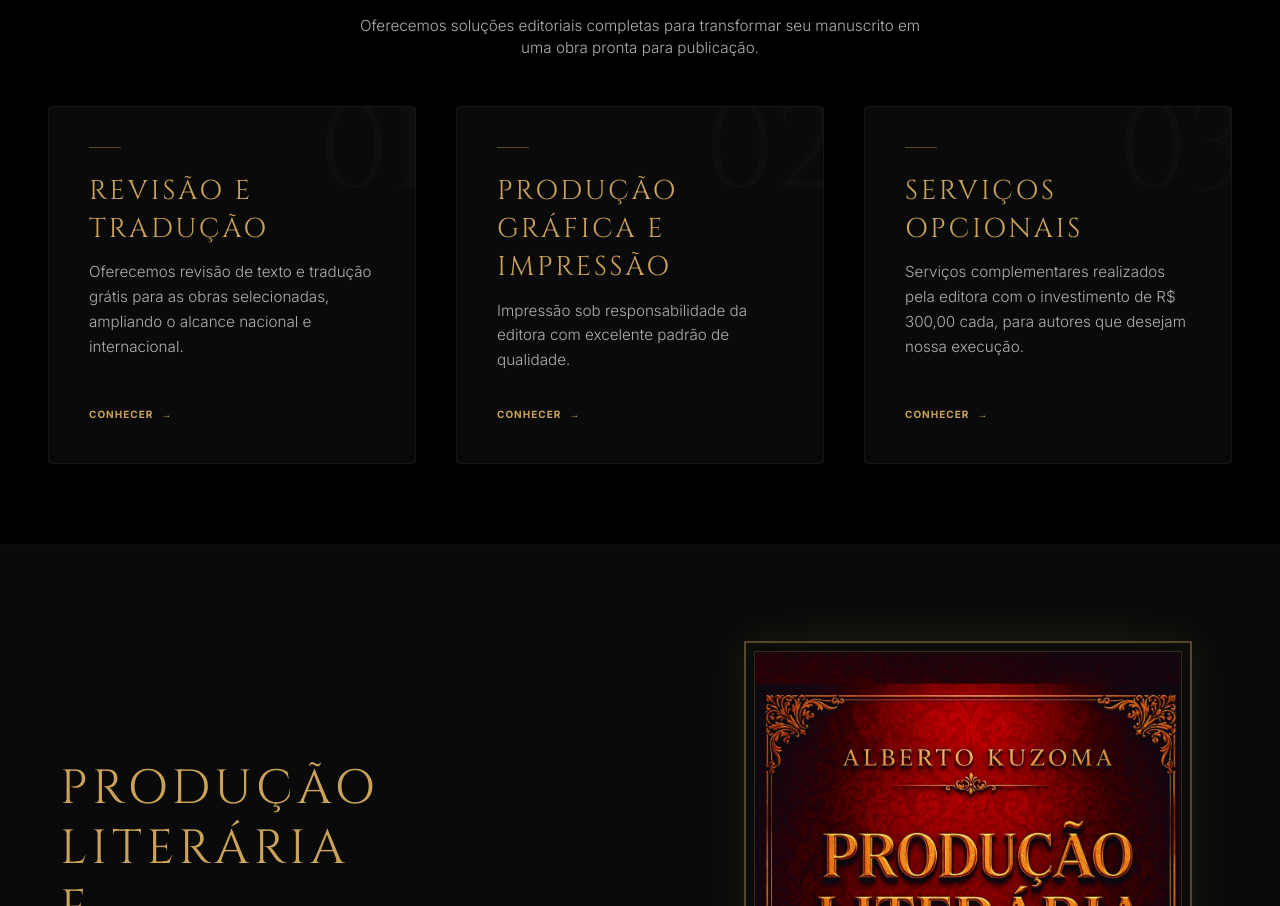
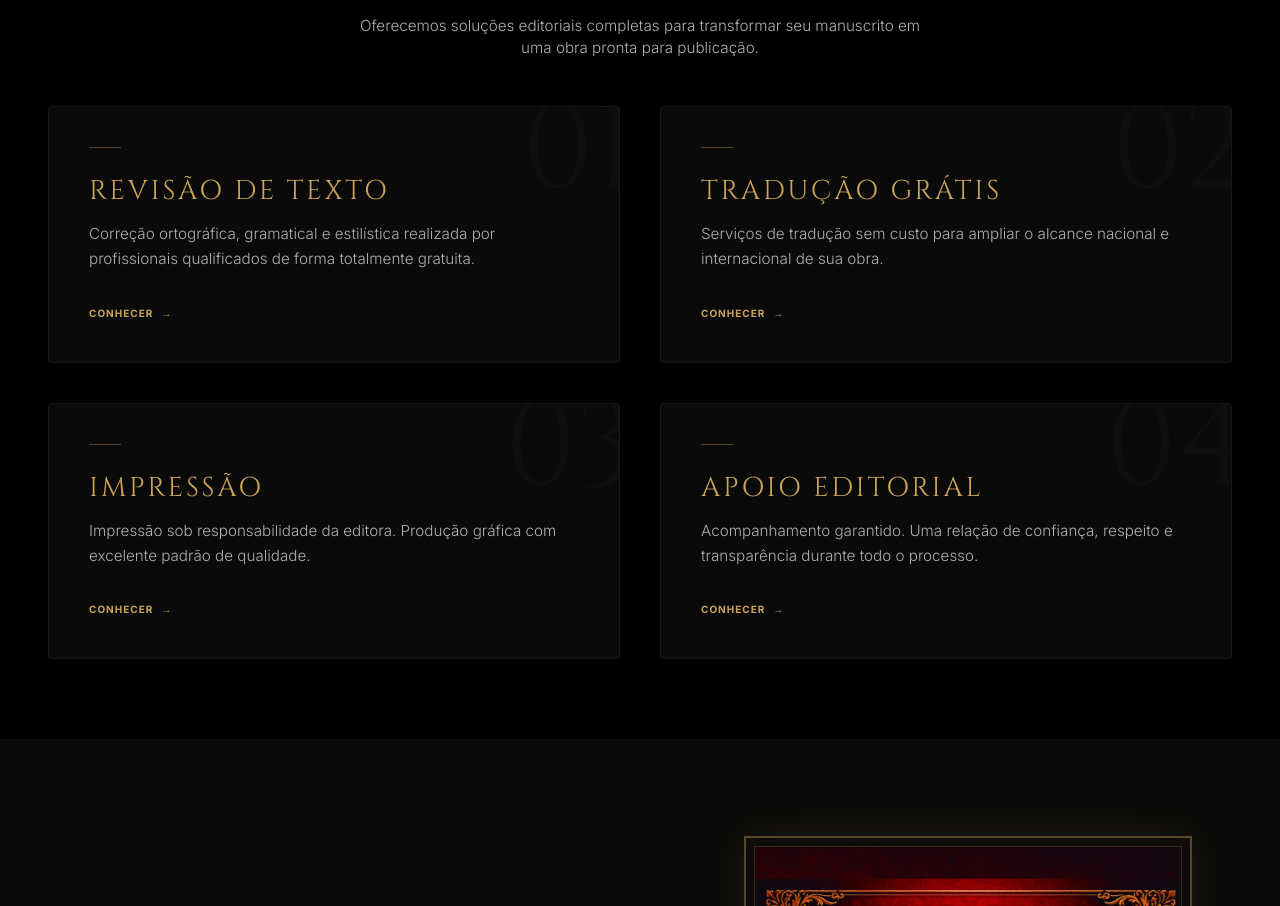
Before and after one commit to RenanKoriwa/penasdouradas, a Next.js app: page / in a window 1280 px wide. Shown: the part 1639-2545 px from the top of the page. Built offline with nearby package versions, Linux system fonts and the light colour scheme.

Commit message:
Hardcode services in homepage to match owner copy and bypass Redis cache mismatch

```diff
--- a/src/app/page.tsx
+++ b/src/app/page.tsx
@@ -13,7 +13,6 @@ gsap.registerPlugin(ScrollTrigger);
 
 export default function Home() {
   const [whatsapp, setWhatsapp] = useState('5511999999999');
-  const [services, setServices] = useState<any[]>([]);
   const containerRef = useRef<HTMLDivElement>(null);
 
   useEffect(() => {
@@ -21,7 +20,6 @@ export default function Home() {
       .then((r) => r.json())
       .then((d) => {
         if (d.whatsapp) setWhatsapp(d.whatsapp);
-        if (d.services) setServices(d.services.slice(0, 3));
       })
       .catch(() => {});
   }, []);
@@ -79,6 +77,29 @@ export default function Home() {
       img: "grayscale"
     };
   };
+
+  const hardcodedServices = [
+    {
+      id: "revisao",
+      title: "Revisão de texto",
+      description: "Correção ortográfica, gramatical e estilística realizada por profissionais qualificados de forma totalmente gratuita."
+    },
+    {
+      id: "traducao",
+      title: "Tradução grátis",
+      description: "Serviços de tradução sem custo para ampliar o alcance nacional e internacional de sua obra."
+    },
+    {
+      id: "impressao",
+      title: "Impressão",
+      description: "Impressão sob responsabilidade da editora. Produção gráfica com excelente padrão de qualidade."
+    },
+    {
+      id: "apoio",
+      title: "Apoio editorial",
+      description: "Acompanhamento garantido. Uma relação de confiança, respeito e transparência durante todo o processo."
+    }
+  ];
 
   const waLink = `https://wa.me/${whatsapp.replace(/\D/g, '')}`;
   const waLinkBook = `https://wa.me/${whatsapp.replace(/\D/g, '')}?text=${encodeURIComponent('Olá! Gostaria de saber mais sobre o livro Produção Literária e Empreendedorismo.')}`;
@@ -203,8 +224,8 @@ export default function Home() {
             <p className="text-text-secondary text-sm max-w-xl mx-auto font-light">Oferecemos soluções editoriais completas para transformar seu manuscrito em uma obra pronta para publicação.</p>
           </div>
 
-          <div className="grid grid-cols-1 sm:grid-cols-2 md:grid-cols-3 gap-6 lg:gap-10">
-            {services.map((s, i) => (
+          <div className="grid grid-cols-1 sm:grid-cols-2 gap-6 lg:gap-10">
+            {hardcodedServices.map((s, i) => (
               <Link
                 key={s.id}
                 href="/servicos"
```
